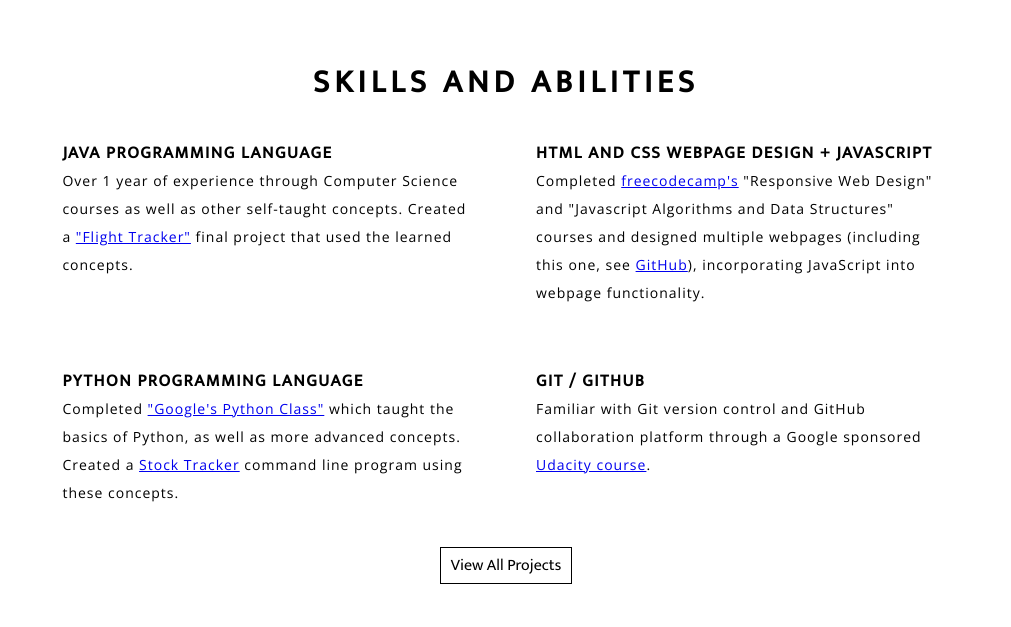
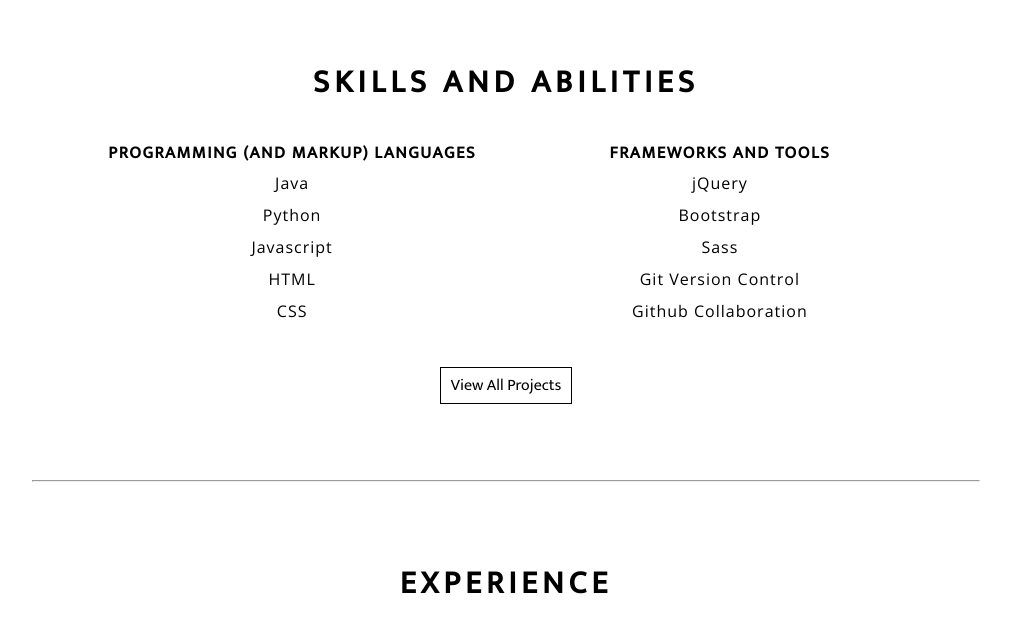
Before and after one commit to LiskB/Personal-Portfolio, a plain HTML site: page index.html in a window 1280 px wide. Shown: the part 1340-1967 px from the top of the page, without its empty margins (134-1145 px from the left). Drawn offline with nearby package versions, Linux system fonts and the light colour scheme.

Commit message:
Changed skills formatting, added new skills

```diff
--- a/index.html
+++ b/index.html
@@ -39,20 +39,24 @@
             <h2>SKILLS AND ABILITIES</h2>
             <div class="skills-grid">
                 <div class="skill-type">
-                    <h3>JAVA PROGRAMMING LANGUAGE</h3>
-                    <p>Over 1 year of experience through Computer Science courses as well as other self-taught concepts. Created a <a href="https://github.com/LiskB/Java-Flight-Tracker">"Flight Tracker"</a> final project that used the learned concepts.</p>
+                    <h3>PROGRAMMING (AND MARKUP) LANGUAGES</h3>
+                    <ul>
+                        <li><p>Java</p></li>
+                        <li><p>Python</p></li>
+                        <li><p>Javascript</p></li>
+                        <li><p>HTML</p></li>
+                        <li><p>CSS</p></li>
+                    </ul>
                 </div>
                 <div class="skill-type">
-                    <h3>HTML AND CSS WEBPAGE DESIGN + JAVASCRIPT</h3>
-                    <p>Completed <a href="https://learn.freecodecamp.org/">freecodecamp's</a> "Responsive Web Design" and "Javascript Algorithms and Data Structures" courses and designed multiple webpages (including this one, see <a href="https://github.com/LiskB/">GitHub</a>), incorporating JavaScript into webpage functionality.</p>
-                </div>
-                <div class="skill-type">
-                    <h3>PYTHON PROGRAMMING LANGUAGE</h3>
-                    <p>Completed <a href="https://developers.google.com/edu/python/">"Google's Python Class"</a> which taught the basics of Python, as well as more advanced concepts. Created a <a href="https://github.com/LiskB/Python-Stock-Monitor">Stock Tracker</a> command line program using these concepts.</p>
-                </div>
-                <div class="skill-type">
-                    <h3>GIT / GITHUB</h3>
-                    <p>Familiar with Git version control and GitHub collaboration platform through a Google sponsored <a href="https://www.udacity.com/course/how-to-use-git-and-github--ud775">Udacity course</a>.</p>
+                    <h3>FRAMEWORKS AND TOOLS</h3>
+                    <ul>
+                        <li><p>jQuery</p></li>
+                        <li><p>Bootstrap</p></li>
+                        <li><p>Sass</p></li>
+                        <li><p>Git Version Control</p></li>
+                        <li><p>Github Collaboration</p></li>
+                    </ul>
                 </div>
             </div>
             <button type="button" class="skill-button" onclick="location.href='https://github.com/LiskB/';">View All Projects</button>
--- a/main.css
+++ b/main.css
@@ -125,6 +125,17 @@
 }
 .skill-type {
     padding: 30px 30px;
+}
+.skill-type h3{
+    text-align: center;
+}
+.skill-type ul li {
+    text-align: center;
+    list-style-type: none;
+}
+.skill-type ul li p {
+    text-decoration: none;
+    font-size: 16px;
 }
 .skill-button {
     font-size: 16px;
```
